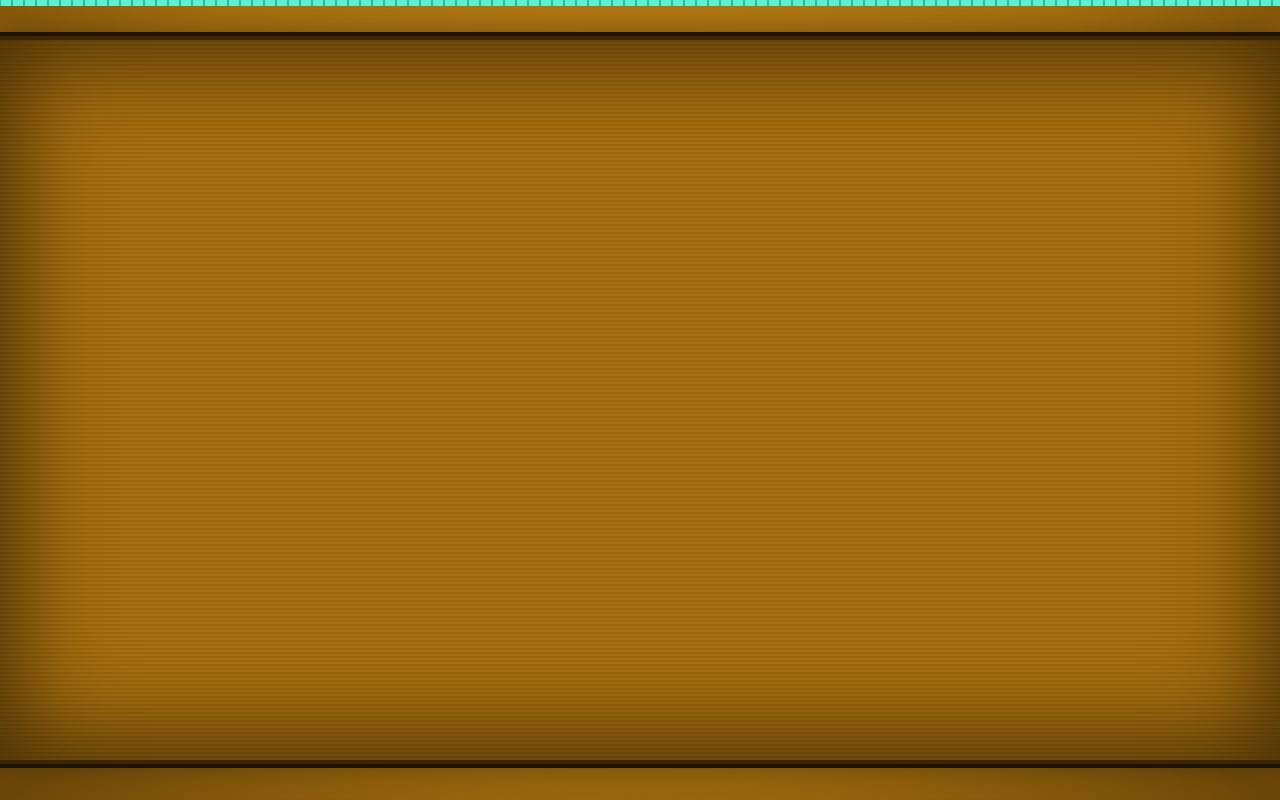
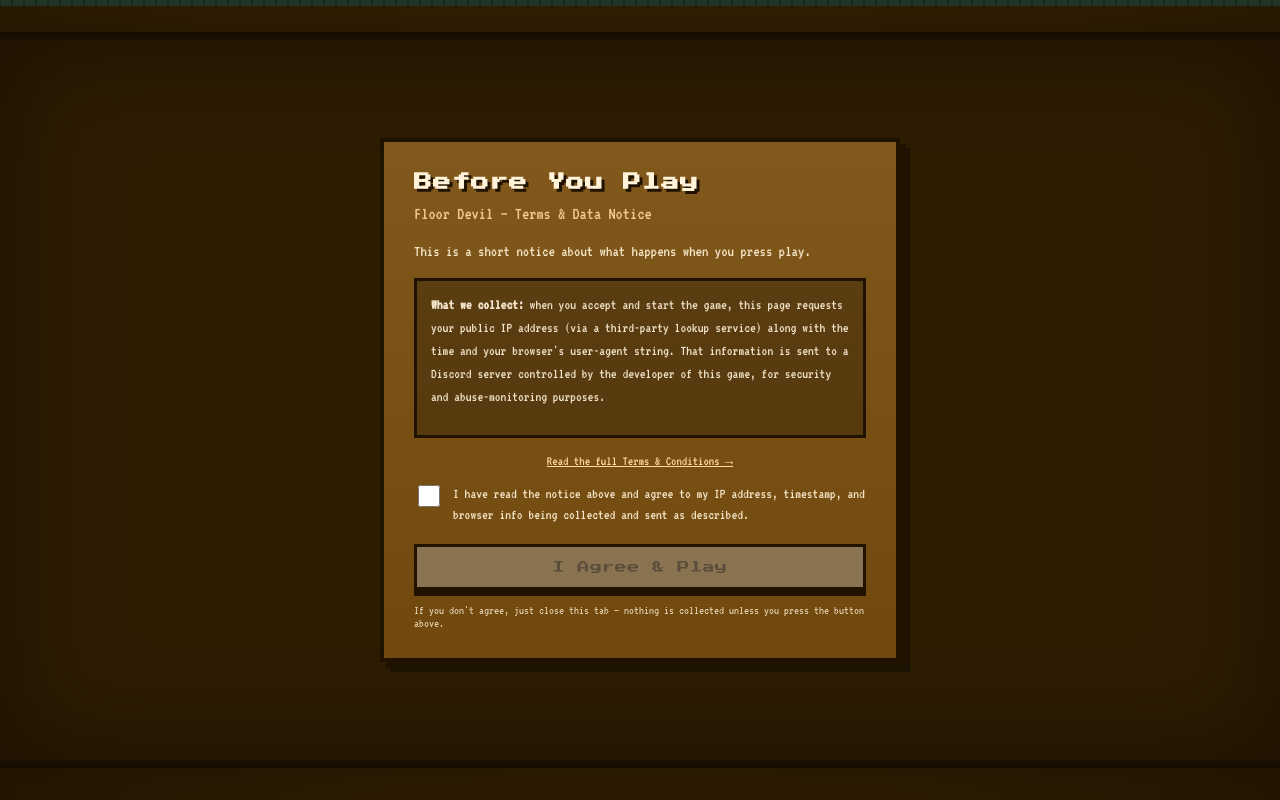
Before and after one commit to Ammar-896/levelidk, a plain HTML site: page index.html in a window 1280 px wide. Drawn offline with Linux system fonts and the light colour scheme.

Commit message:
Update index.html

```diff
--- a/index.html
+++ b/index.html
@@ -358,6 +358,27 @@
 
 <div id="toast"></div>
 
+<!-- Consent screen -->
+<div class="overlay" id="consentScreen">
+  <div class="panel">
+    <h1>Before You Play</h1>
+    <h2>Floor Devil — Terms &amp; Data Notice</h2>
+    <p>This is a short notice about what happens when you press play.</p>
+    <div class="terms-box">
+      <strong>What we collect:</strong> when you accept and start the game, this page requests your public IP address (via a third-party lookup service) along with the time and your browser's user-agent string. That information is sent to a Discord server controlled by the developer of this game, for security and abuse-monitoring purposes.<br><br>
+      <strong>What we don't collect:</strong> no names, emails, passwords, precise location, or anything beyond what's described above. We don't use cookies or local storage to track you across sessions.<br><br>
+      <strong>Why:</strong> this helps the developer spot abuse of the game/site and keep it running.<br><br>
+      <strong>Your choice:</strong> if you don't want this, simply don't accept below — you can close this tab and the game won't run, and nothing will be collected.
+    </div>
+    <div class="small-link-row"><a id="readFullTermsLink">Read the full Terms &amp; Conditions →</a></div>
+    <label class="consent-row">
+      <input type="checkbox" id="consentCheckbox">
+      <span>I have read the notice above and agree to my IP address, timestamp, and browser info being collected and sent as described.</span>
+    </label>
+    <button class="btn" id="agreeBtn" disabled>I Agree &amp; Play</button>
+    <div class="small-note">If you don't agree, just close this tab — nothing is collected unless you press the button above.</div>
+  </div>
+</div>
 
 <!-- Main menu -->
 <div class="overlay hidden" id="menuScreen">
```
